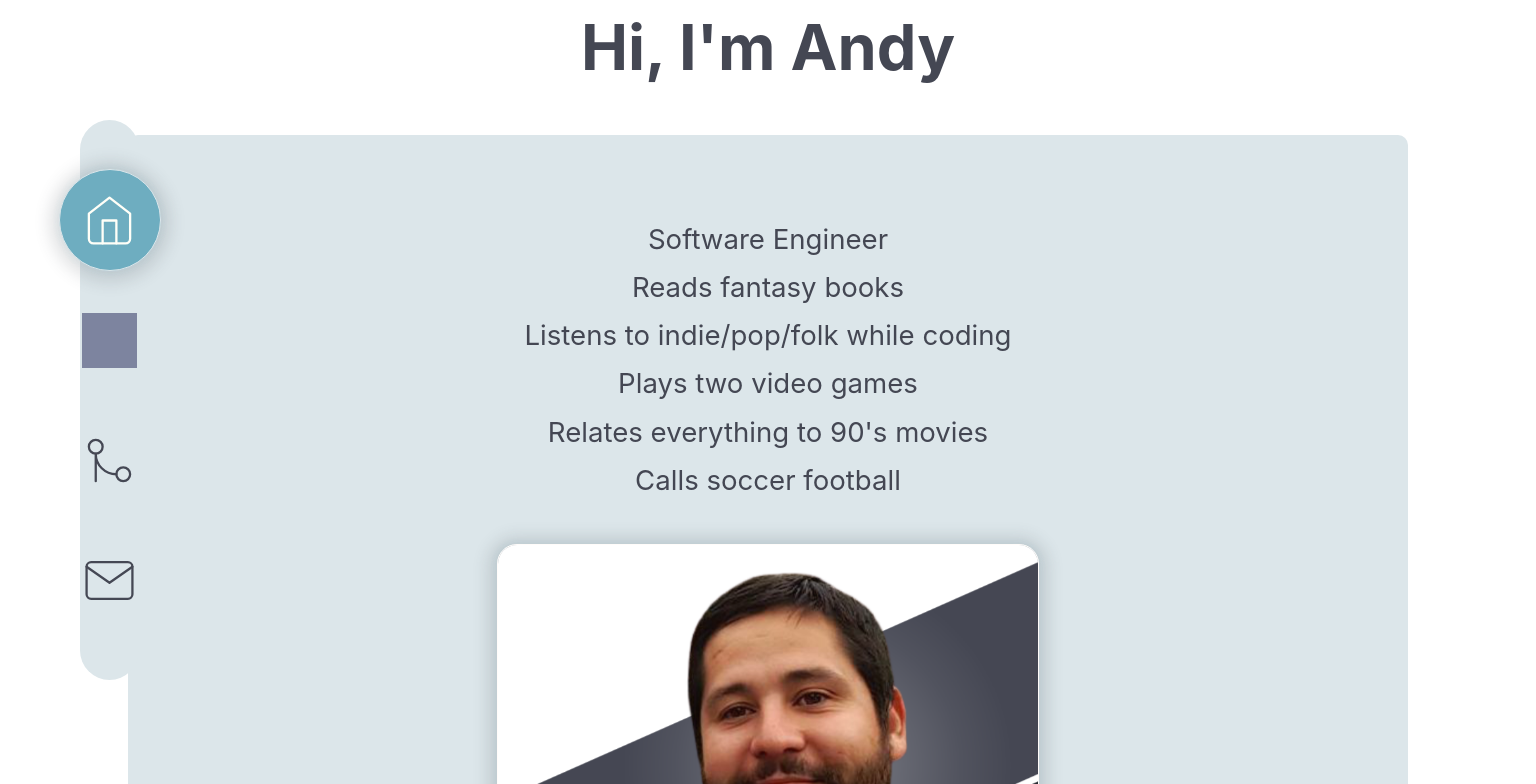
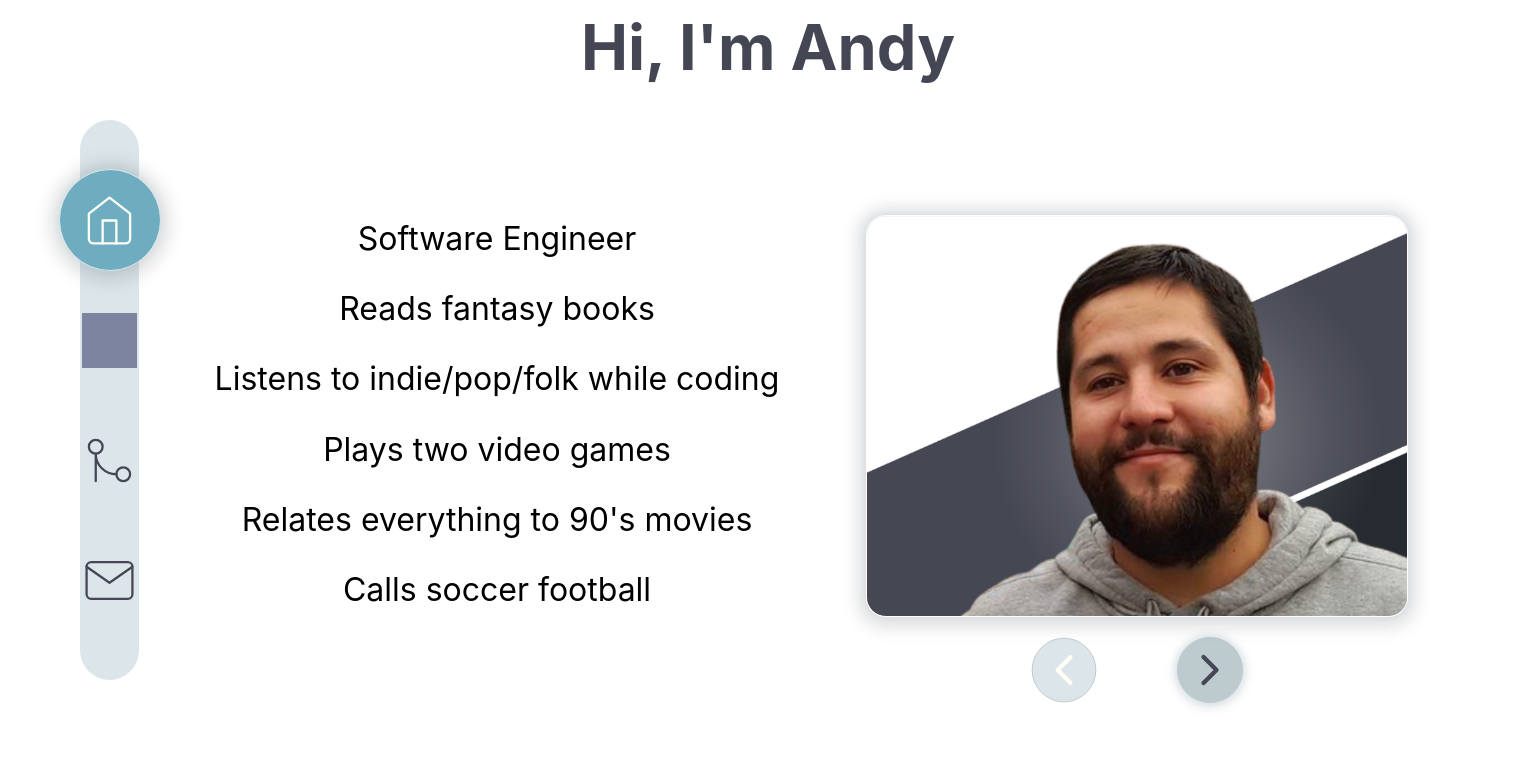
Before and after one commit to andrew-oyanguren/typescript-portfolio, a React (Vite) app: page / in a window 1536 px wide. Shown: the top 784 px of the page. Built offline with nearby package versions, Linux system fonts and the light colour scheme; grey boxes are pictures that could not be loaded.

Commit message:
Updated ImageCarousel layout to fit large screens

```diff
--- a/src/components/ControlButton/ControlButton.module.css
+++ b/src/components/ControlButton/ControlButton.module.css
@@ -2,7 +2,7 @@
   width: 66px;
   height: 66px;
 
-  border: 1px solid var(--color-gray);
+  border: 1px solid var(--color-dark-gray);
   border-radius: var(--border-radius-circle);
   box-shadow: var(--box-shadow-icon);
   cursor: pointer;
@@ -19,6 +19,7 @@
   transform: scale(0.99);
   box-shadow: 0px 2px 10px 6px rgb(68, 71, 83, 0.1),
     0px 0px 6px 2px rgb(110, 173, 192, 0.15);
+  border: 1px solid var(--color-light);
 }
 
 .ControlButton:disabled {
--- a/src/components/ImageCarousel/ImageCarousel.module.css
+++ b/src/components/ImageCarousel/ImageCarousel.module.css
@@ -44,7 +44,7 @@
   animation-fill-mode: forwards;
 }
 
-.Title > * {
+.TitleContainer > p {
   margin: 0;
   font-size: 36px;
   opacity: 0;
@@ -52,7 +52,7 @@
   color: var(--color-dark);
 }
 
-.Title.animate > * {
+.TitleContainer.animate > p {
   animation-name: flashSlide;
   animation-duration: 0.3s;
   animation-delay: 0.2s;
@@ -81,3 +81,46 @@
     transform: translateY(0);
   }
 }
+
+/* LARGE_DEVICES > 1201 */
+@media (min-width: 1500px) {
+  .ImageCarousel {
+    display: flex;
+    background-color: unset;
+  }
+
+  .TitleContainer {
+    /* background-color: beige; */
+    flex: 1;
+  }
+
+  .TitleList {
+    height: 400px;
+    /* background-color: pink; */
+    margin: 0;
+    padding-left: 0;
+
+    display: flex;
+    flex-direction: column;
+    justify-content: space-between;
+    align-items: center;
+  }
+
+  .TitleList li {
+    font-size: 32px;
+
+    transition: color 0.3s linear;
+  }
+
+  .TitleList .Title {
+    color: var(--color-dark);
+  }
+
+  .TitleList .CurrentTitle {
+    color: var(--color-primary);
+  }
+
+  .ImageCarouselContainer {
+    padding-top: 0;
+  }
+}
--- a/src/components/ImageCarousel/ImageCarousel.tsx
+++ b/src/components/ImageCarousel/ImageCarousel.tsx
@@ -44,15 +44,24 @@ export default function ImageCarousel() {
 
   return (
     <div className={styles.ImageCarousel}>
-      <div className={`${styles.Title} ${animateClass}`}>
+      <div className={`${styles.TitleContainer} ${animateClass}`}>
         {windowDim.width < 1200 ? (
           <p>{currentImage.title}</p>
         ) : (
-          <div>
-            {IMAGE_CONFIG.map(({ title }) => (
-              <p key={title}>{title}</p>
-            ))}
-          </div>
+          <ul className={styles.TitleList}>
+            {IMAGE_CONFIG.map(({ title }, idx) => {
+              return (
+                <li
+                  className={
+                    idx === currentImageIdx ? styles.CurrentTitle : styles.Title
+                  }
+                  key={title}
+                >
+                  {title}
+                </li>
+              );
+            })}
+          </ul>
         )}
       </div>
 
```
